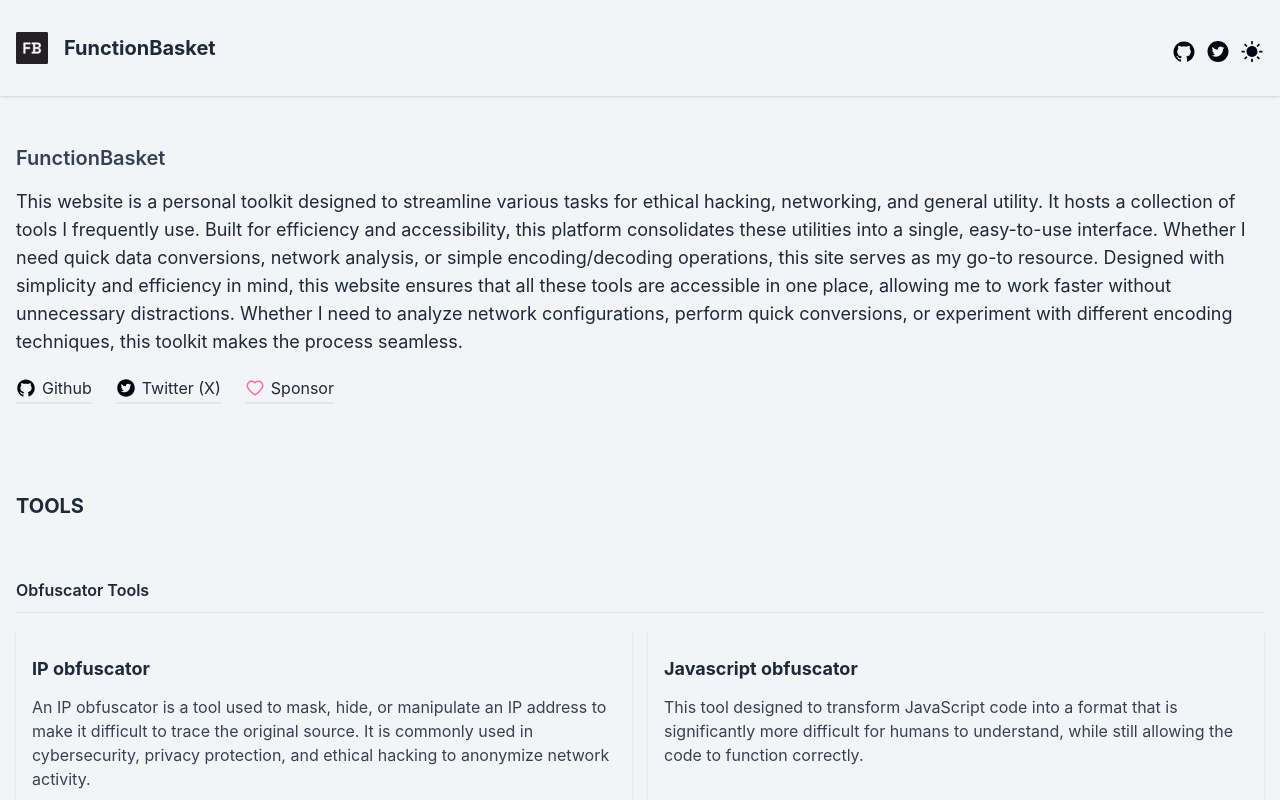
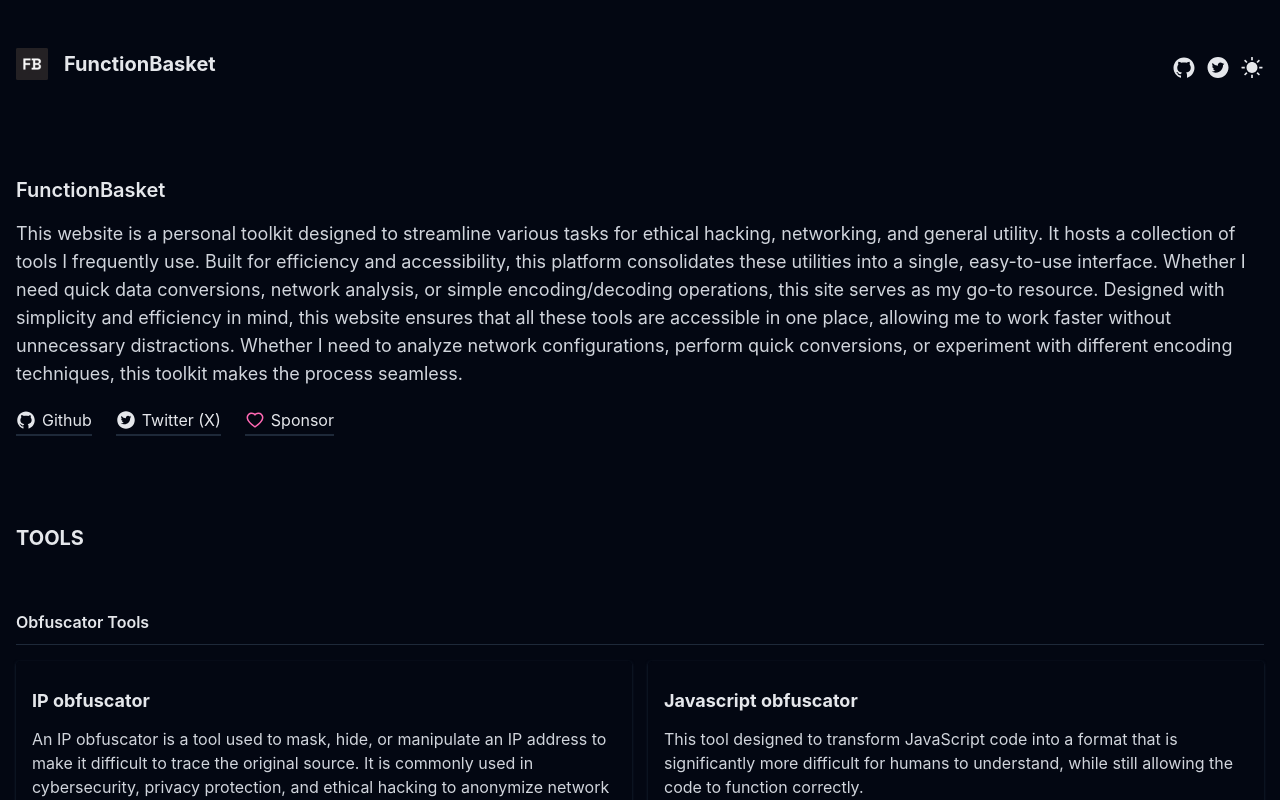
Before and after one commit to blueorionn/functionbasket, a Next.js app: page / in a window 1280 px wide. Shown: the top 800 px of the page. Built offline with nearby package versions, Linux system fonts and the light colour scheme.

Commit message:
added dark ui

```diff
--- a/src/app/page.tsx
+++ b/src/app/page.tsx
@@ -10,13 +10,13 @@ export default function Home() {
   return (
     <>
       <Header />
-      <main className='min-h-[100vh] w-full overflow-x-hidden bg-gray-100'>
+      <main className='min-h-[100vh] w-full overflow-x-hidden bg-[var(--default-light)] dark:bg-[var(--default-dark)]'>
         <section className='mx-auto max-w-screen-xl px-4' aria-label='wrapper'>
           <section className='py-12' id='about'>
-            <h1 className='cursor-default text-lg font-semibold text-gray-700 xl:text-xl'>
+            <h1 className='cursor-default text-lg font-semibold text-gray-700 xl:text-xl dark:text-gray-200'>
               FunctionBasket
             </h1>
-            <p className='my-4 text-base font-normal text-gray-800 xl:text-lg'>
+            <p className='my-4 text-base font-normal text-gray-800 xl:text-lg dark:text-gray-300'>
               This website is a personal toolkit designed to streamline various
               tasks for ethical hacking, networking, and general utility. It
               hosts a collection of tools I frequently use. Built for efficiency
@@ -45,9 +45,12 @@ export default function Home() {
                     width: '1.25rem',
                     aspectRatio: 'auto',
                   }}
+                  className='dark:fill-gray-200'
                 />
-                <span className='text-base text-gray-800'>Github</span>
-                <span className='absolute bottom-0 left-0 h-0.5 w-full bg-gray-200 transition-all group-hover:bg-gray-500'></span>
+                <span className='text-base text-gray-800 dark:text-gray-200'>
+                  Github
+                </span>
+                <span className='absolute bottom-0 left-0 h-0.5 w-full bg-gray-200 transition-all group-hover:bg-gray-500 dark:bg-gray-800'></span>
               </Link>
               <Link
                 href='/'
@@ -62,9 +65,12 @@ export default function Home() {
                     width: '1.25rem',
                     aspectRatio: 'auto',
                   }}
+                  className='dark:fill-gray-200'
                 />
-                <span className='text-base text-gray-800'>Twitter (X)</span>
-                <span className='absolute bottom-0 left-0 h-0.5 w-full bg-gray-200 transition-all group-hover:bg-gray-500'></span>
+                <span className='text-base text-gray-800 dark:text-gray-200'>
+                  Twitter (X)
+                </span>
+                <span className='absolute bottom-0 left-0 h-0.5 w-full bg-gray-200 transition-all group-hover:bg-gray-500 dark:bg-gray-800'></span>
               </Link>
               <Link
                 href='/'
@@ -81,13 +87,15 @@ export default function Home() {
                     color: 'hotpink',
                   }}
                 />
-                <span className='text-base text-gray-800'>Sponsor</span>
-                <span className='absolute bottom-0 left-0 h-0.5 w-full bg-gray-200 transition-all group-hover:bg-gray-500'></span>
+                <span className='text-base text-gray-800 dark:text-gray-200'>
+                  Sponsor
+                </span>
+                <span className='absolute bottom-0 left-0 h-0.5 w-full bg-gray-200 transition-all group-hover:bg-gray-500 dark:bg-gray-800'></span>
               </Link>
             </div>
           </section>
           <section className='py-6' id='tools' aria-label='tools-section'>
-            <h1 className='cursor-default text-lg font-bold text-gray-800 xl:text-xl'>
+            <h1 className='cursor-default text-lg font-bold text-gray-800 xl:text-xl dark:text-gray-200'>
               TOOLS
             </h1>
             <section className='grid grid-flow-row py-4'>
--- a/src/components/(header)/Header.tsx
+++ b/src/components/(header)/Header.tsx
@@ -8,7 +8,7 @@ import { AiFillTwitterCircle } from 'react-icons/ai'
 export default function Header() {
   return (
     <>
-      <header className='relative h-max w-full py-4 shadow'>
+      <header className='relative h-max w-full bg-[var(--default-light)] py-8 dark:bg-[var(--default-dark)]'>
         <div className='mx-auto flex max-w-screen-xl items-center justify-between px-4 py-4'>
           <Link href='/' className='flex items-center justify-center gap-4'>
             <Image
@@ -18,7 +18,7 @@ export default function Header() {
               height='192'
               className='aspect-auto h-8 w-8'
             />
-            <h1 className='space-grotesk text-xl font-bold text-gray-800'>
+            <h1 className='space-grotesk text-xl font-bold text-gray-800 dark:text-gray-200'>
               FunctionBasket
             </h1>
           </Link>
@@ -36,6 +36,7 @@ export default function Header() {
                     width: '1.5rem',
                     aspectRatio: 'auto',
                   }}
+                  className='dark:fill-gray-200'
                 />
               </Link>
               <Link
@@ -50,9 +51,9 @@ export default function Header() {
                     width: '1.5rem',
                     aspectRatio: 'auto',
                   }}
+                  className='dark:fill-gray-200'
                 />
               </Link>
-
               <ThemeToggleButton />
             </div>
           </div>
@@ -64,6 +65,7 @@ export default function Header() {
             <span className='sr-only'>Toogle Menu</span>
             <CiMenuFries
               style={{ height: '1.5rem', width: '1.5rem', aspectRatio: 'auto' }}
+              className='dark:fill-gray-200'
             />
           </button>
         </div>
--- a/src/components/(header)/ThemeToggleButton.tsx
+++ b/src/components/(header)/ThemeToggleButton.tsx
@@ -1,10 +1,18 @@
 'use client'
+import { useState, useEffect } from 'react'
 import { useThemeProvider } from '@/provider/ThemeProvider'
 import { AiFillMoon } from 'react-icons/ai'
 import { AiFillSun } from 'react-icons/ai'
 
 export default function ThemeToggleButton() {
+  const [mounted, setMounted] = useState(false)
   const { theme, setTheme } = useThemeProvider()
+
+  useEffect(() => {
+    setMounted(true)
+  }, [])
+
+  if (!mounted) return null
 
   return (
     <>
@@ -31,6 +39,7 @@ export default function ThemeToggleButton() {
               width: '1.5rem',
               aspectRatio: 'auto',
             }}
+            className='fill-gray-200'
           />
         )}
       </button>
--- a/src/components/(home-tool-component)/HomeToolCard.tsx
+++ b/src/components/(home-tool-component)/HomeToolCard.tsx
@@ -13,12 +13,12 @@ export default function HomeToolCard({
     <>
       <Link
         href={toolUrl}
-        className='group inline-block h-full w-full rounded p-4 shadow transition-all duration-200 hover:shadow-md'
+        className='group inline-block h-full w-full rounded p-4 shadow transition-all duration-200 hover:shadow-md dark:shadow-gray-800 dark:hover:shadow-none'
       >
-        <h2 className='home-tools-card-title py-2.5 text-lg font-bold text-gray-800 group-hover:underline'>
+        <h2 className='py-2.5 text-lg font-bold text-gray-800 group-hover:underline dark:text-gray-200'>
           {title}
         </h2>
-        <p className='py-0.5 text-base font-normal text-gray-700 group-hover:underline'>
+        <p className='py-0.5 text-base font-normal text-gray-700 group-hover:underline dark:text-gray-300'>
           {description}
         </p>
       </Link>
--- a/src/components/(home-tool-component)/ToolPage.tsx
+++ b/src/components/(home-tool-component)/ToolPage.tsx
@@ -8,7 +8,7 @@ export default function ToolPage() {
         {toolsCollection.map((collection) => {
           return (
             <div className='py-4' key={collection.collectionId}>
-              <h2 className='full border-b border-gray-200 py-2.5 font-semibold text-gray-800'>
+              <h2 className='full border-b border-gray-200 py-2.5 font-semibold text-gray-800 dark:border-gray-800 dark:text-gray-200'>
                 {collection.collectionCategory}
               </h2>
               <div className='grid w-full grid-cols-[repeat(auto-fit,minmax(250px,1fr))] gap-4 py-4'>
--- a/src/components/Footer.tsx
+++ b/src/components/Footer.tsx
@@ -1,12 +1,12 @@
 export default function Footer() {
   return (
     <>
-      <footer className='w-full border-t border-gray-300 py-4'>
+      <footer className='w-full border-t border-gray-300 bg-[var(--default-light)] py-4 dark:border-gray-700 dark:bg-[var(--default-dark)]'>
         <div className='mx-auto w-max'>
-          <span className='px-0.5 font-normal text-gray-800'>
+          <span className='px-0.5 font-normal text-gray-800 dark:text-gray-200'>
             &copy; 2025 FunctionBasket.com,
           </span>
-          <span className='px-0.5 font-normal text-gray-800'>
+          <span className='px-0.5 font-normal text-gray-800 dark:text-gray-200'>
             All rights reserved
           </span>
         </div>
--- a/src/styles/globals.css
+++ b/src/styles/globals.css
@@ -1,4 +1,5 @@
 @import 'tailwindcss';
+@variant dark (&:where(.dark, .dark *));
 
 :root {
   --default-light: #f3f4f6;
```
